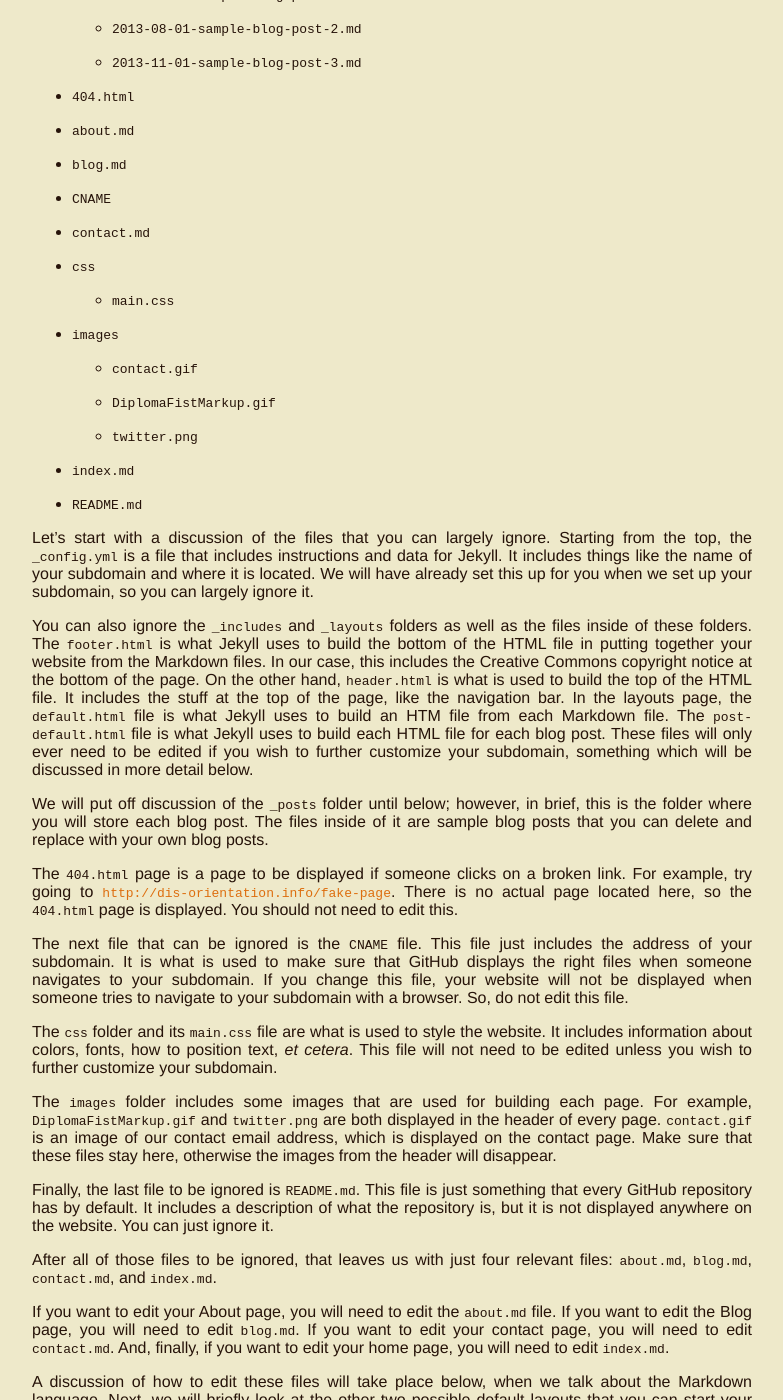
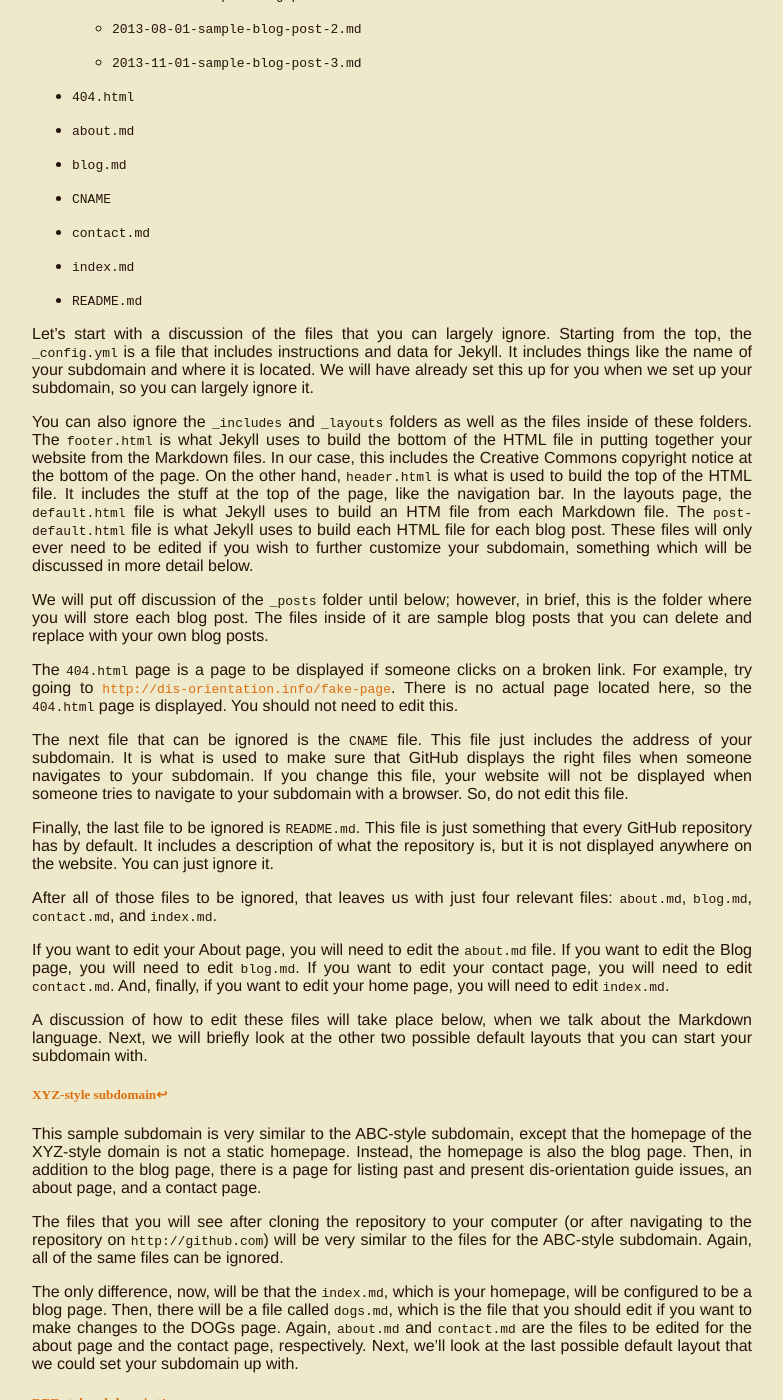
Before and after one commit to dis-orientation/dis-orientation.github.io, a Jekyll site: the page built from involved.md, in a window 1280 px wide and 1400 px high, scrolled down 12303 px. Shown: the whole window, without its empty margins (248-1031 px from the left). Built offline with Jekyll 4.4.1, drawn with Linux system fonts in a browser that asks for light colours; Markdown is read by kramdown in place of the engine named in the settings.

Commit message:
deleted CSS & images
I deleted a description of these files because they are no longer in
these repos; all reference to CSS & images was moved to the top-level
domain so new members don’t have to deal with this initially

```diff
--- a/involved.md
+++ b/involved.md
@@ -261,18 +261,6 @@ This example subdomain has a layout that includes a static home page, a blog pag
 
 - `contact.md`
 
-- `css`
-
-	- `main.css`
-
-- `images`
-
-	- `contact.gif`
-
-	- `DiplomaFistMarkup.gif`
-
-	- `twitter.png`
-
 - `index.md`
 
 - `README.md`
@@ -286,10 +274,6 @@ We will put off discussion of the `_posts` folder until below; however, in brief
 The `404.html` page is a page to be displayed if someone clicks on a broken link. For example, try going to [`http://dis-orientation.info/fake-page`](http://dis-orientation.info/fake-page). There is no actual page located here, so the `404.html` page is displayed. You should not need to edit this.
 
 The next file that can be ignored is the `CNAME` file. This file just includes the address of your subdomain. It is what is used to make sure that GitHub displays the right files when someone navigates to your subdomain. If you change this file, your website will not be displayed when someone tries to navigate to your subdomain with a browser. So, do not edit this file.
-
-The `css` folder and its `main.css` file are what is used to style the website. It includes information about colors, fonts, how to position text, *et cetera*. This file will not need to be edited unless you wish to further customize your subdomain.
-
-The `images` folder includes some images that are used for building each page. For example, `DiplomaFistMarkup.gif` and `twitter.png` are both displayed in the header of every page. `contact.gif` is an image of our contact email address, which is displayed on the contact page. Make sure that these files stay here, otherwise the images from the header will disappear.
 
 Finally, the last file to be ignored is `README.md`. This file is just something that every GitHub repository has by default. It includes a description of what the repository is, but it is not displayed anywhere on the website. You can just ignore it.
 
```
